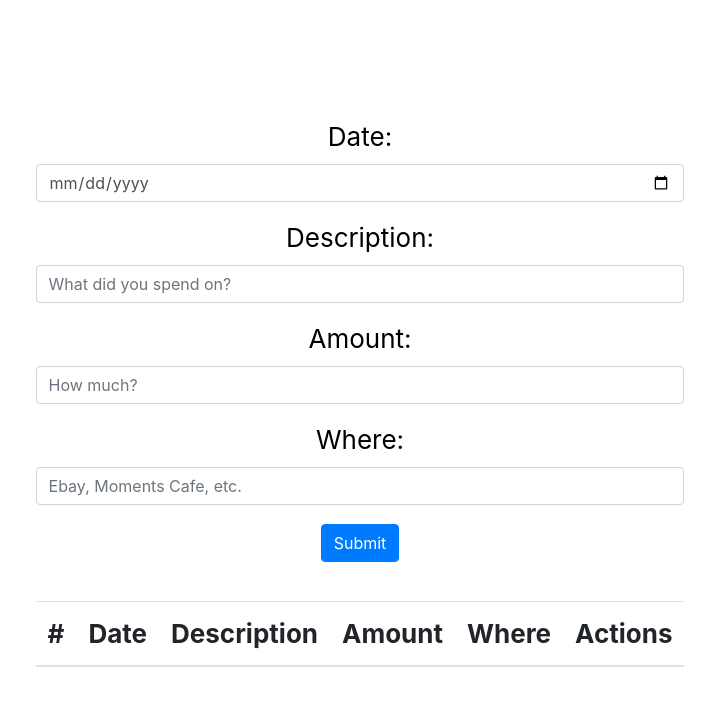
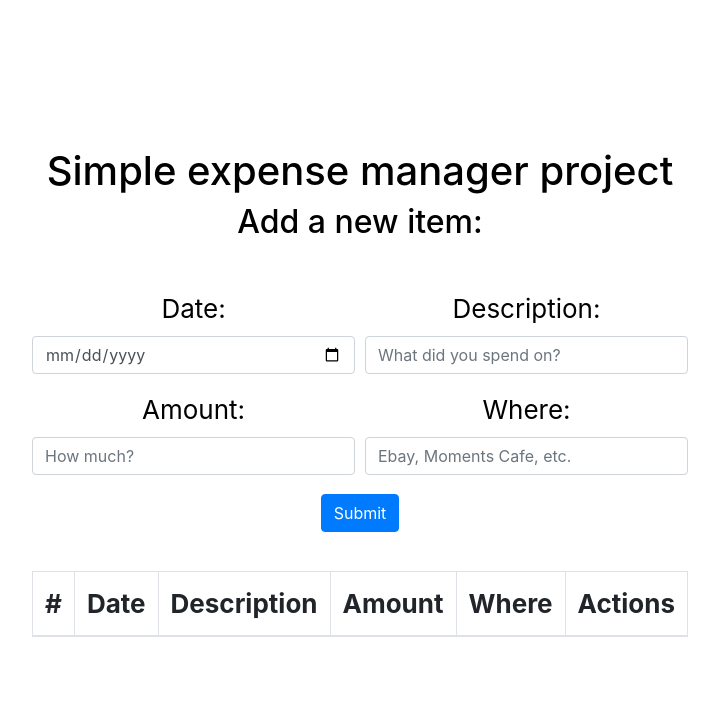
Before and after one commit to YoniWitz/Expense-Tracker-React, a React (Create React App) app: page / in a window 1280 px wide. Shown: the top 706 px of the page, without its empty margins (280-999 px from the left). Built offline with nearby package versions, Linux system fonts and the light colour scheme.

Commit message:
looking good

```diff
--- a/src/components/ExpenseTracker.js
+++ b/src/components/ExpenseTracker.js
@@ -65,9 +65,14 @@ class ExpenseTracker extends React.Component {
 
         return (
             <main>
+                <h1>Simple expense manager project</h1>
+                <h2>Add a new item:</h2>
+                <br />
+
                 <FormComponent fields={this.state} handleSubmit={this.handleSubmit} changeHandle={this.changeHandle} />
                 <br />
-                <Table responsive>
+
+                <Table responsive bordered>
                     <TableHead />
                     <tbody>
                         {returnedExpenses}
--- a/src/components/FormComponent.js
+++ b/src/components/FormComponent.js
@@ -1,6 +1,7 @@
 import React from 'react'
 import Form from 'react-bootstrap/Form'
 import Button from 'react-bootstrap/Button'
+import { Col } from 'react-bootstrap'
 
 function FormComponent(props) {
     let fields = props.fields;
@@ -9,25 +10,30 @@ function FormComponent(props) {
 
     return (
         <Form onSubmit={handleSubmit}>
-            <Form.Group controlId="formBasicDate">
+            <Form.Row>
+                <Form.Group as={Col} controlId="formBasicDate">
                     <Form.Label>Date:</Form.Label>
                     <Form.Control value={fields.date} name="date" onChange={changeHandle} type="date" placeholder="mm/dd/yyyy" />
                 </Form.Group>
 
-            <Form.Group controlId="formBasicDescription">
+                <Form.Group as={Col} controlId="formBasicDescription">
                     <Form.Label>Description:</Form.Label>
                     <Form.Control value={fields.description} name="description" onChange={changeHandle} type="text" placeholder="What did you spend on?" />
                 </Form.Group>
 
-            <Form.Group controlId="formBasicAmount">
+            </Form.Row>
+
+            <Form.Row>
+                <Form.Group as={Col} controlId="formBasicAmount">
                     <Form.Label>Amount:</Form.Label>
                     <Form.Control value={fields.amount} name="amount" onChange={changeHandle} type="number" placeholder="How much?" />
                 </Form.Group>
 
-            <Form.Group controlId="formBasicWhere">
+                <Form.Group as={Col} controlId="formBasicWhere">
                     <Form.Label>Where:</Form.Label>
                     <Form.Control value={fields.where} name="where" onChange={changeHandle} type="text" placeholder="Ebay, Moments Cafe, etc." />
                 </Form.Group>
+            </Form.Row>
 
             <Button variant="primary" type="submit">Submit</Button>
         </Form>
```
Lines whose indentation alone changed are shown as unchanged.
